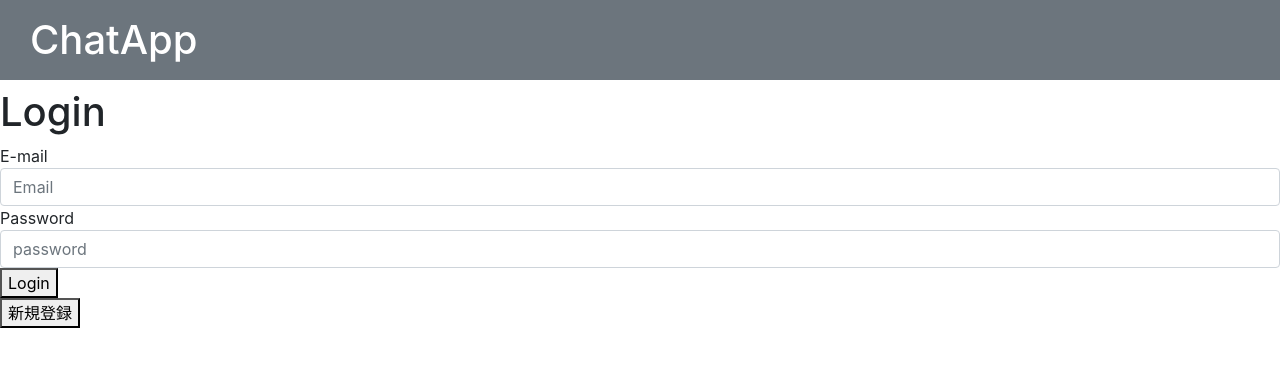
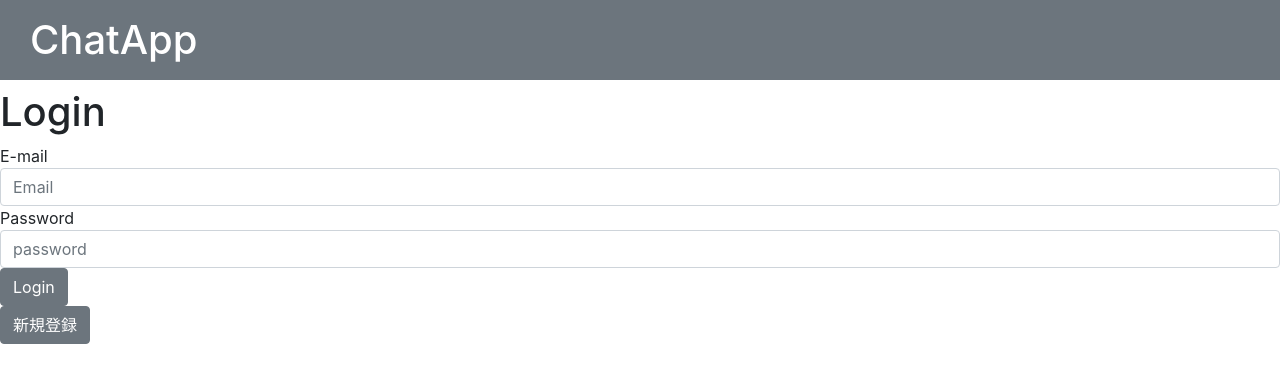
Before and after one commit to nonn1525/chat-app, a React (Create React App) app: page /login in a window 1280 px wide. Shown: the top 382 px of the page. Built offline with nearby package versions, Linux system fonts and the light colour scheme; no server answers; the HTML template or start-up script is replaced by a standard one.

Commit message:
style修正

```diff
--- a/src/pages/Login.jsx
+++ b/src/pages/Login.jsx
@@ -3,7 +3,7 @@ import firebase from '../config/firebase';
 import { useForm, Controller, } from "react-hook-form";
 import { AuthContext } from '../AuthService';
 import { Redirect } from 'react-router-dom';
-import { FormGroup, Input, Label } from 'reactstrap';
+import { FormGroup, Input, Label, Button } from 'reactstrap';
 import styled from 'styled-components';
 
 const Login = ({history}) => {
@@ -58,6 +58,7 @@ const Login = ({history}) => {
       </Header>
       <h1>Login</h1>
       <form onSubmit={handleSubmit}>
+
         <div>
           <Label htmlFor='email'>E-mail</Label>
           <Input
@@ -76,12 +77,13 @@ const Login = ({history}) => {
             placeholder='password'
           />
         </div>
-        <button type='submit'>Login</button>
+
+        <Button type='submit'>Login</Button>
       </form>
-      <button
+      <Button
         onClick={() => {
           history.push('/SignUp')
-        }}>新規登録</button>
+        }}>新規登録</Button>
     </div>
   )
 }
--- a/src/pages/SignUp.jsx
+++ b/src/pages/SignUp.jsx
@@ -1,7 +1,7 @@
 import React, { useState } from 'react';
 import firebase from '../config/firebase';
 import { useForm, Controller, } from "react-hook-form";
-import { FormGroup, Input } from 'reactstrap';
+import { FormGroup, Input, Label, Button } from 'reactstrap';
 import styled from 'styled-components';
 
 const SignUp = () => {
@@ -25,7 +25,7 @@ const SignUp = () => {
   //       console.log(err)
   //     })
   // }
-  console.log("Errors:", errors);
+  // console.log("Errors:", errors);
 
   const handleSubmit = (e) => {
     e.preventDefault()
@@ -51,7 +51,7 @@ const SignUp = () => {
         <h1 className='bg-secondary'>ChatApp</h1>
       </Header>
       <h1>Sign Up</h1>
-      <form onSubmit={handleSubmit(onSubmit)}>
+      <form onSubmit={handleSubmit}>
         <div>
           <Label htmlFor="name">Name</Label>
           <Input
@@ -79,7 +79,7 @@ const SignUp = () => {
                 placeholder='Password'
             />
           </div>
-        <button type='submit'>Sign Up</button>
+        <Button type='submit'>Sign Up</Button>
       </form>
     </div>
   )
```
